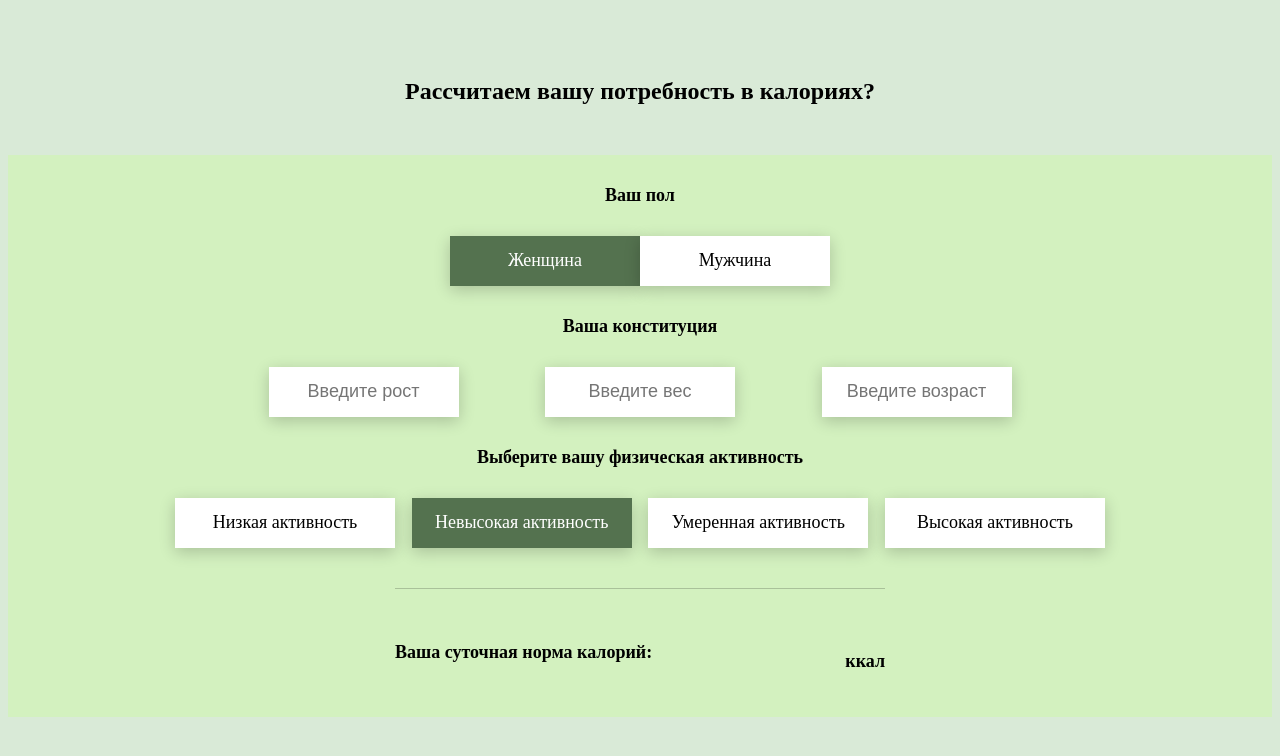
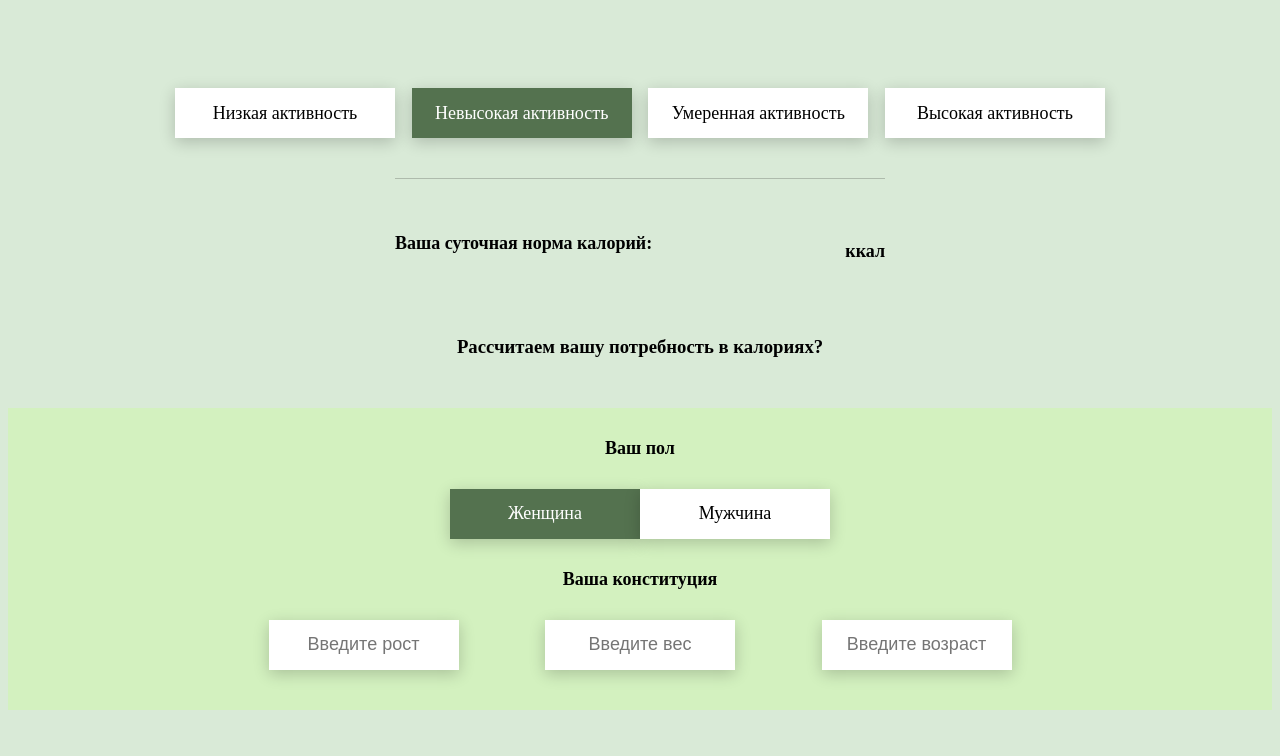
Before and after one commit to byDsh116/Calories_calculator, a plain HTML site: page index.html in a window 1280 px wide. Drawn offline with Linux system fonts and the light colour scheme.

Commit message:
new commit

```diff
--- a/index.html
+++ b/index.html
@@ -9,18 +9,17 @@
 <body>
     <div class="calculating">
         <div class="container">
-            <h2 class="title">Рассчитаем вашу потребность в калориях?
-            </h2>
-            <div class="calculating__field">
-                <div class="calculating__subtitle">
-                    Ваш пол
-                </div>
+            <!-- <h2 class="title">Рассчитаем вашу потребность в калориях?</h2> -->
+
+            <!-- /////// -->
+            <!-- <div class="calculating__field">
+
                 <div class="calculating__choose" id="gender">
                     <div id="woman" class="calculating__choose-item calculating__choose-item_active">Женщина</div>
                     <div id="man" class="calculating__choose-item">Мужчина</div>
-                </div>
-
-                <div class="calculating__subtitle">
+                </div> -->
+<!-- ///// -->
+                <!-- <div class="calculating__subtitle">
                     Ваша конституция
                 </div>
                 <div class="calculating__choose calculating__choose_medium">
@@ -31,7 +30,7 @@
 
                 <div class="calculating__subtitle">
                     Выберите вашу физическая активность
-                </div>
+                </div> -->
                 <div class="calculating__choose calculating__choose_big">
                     <div data-ratio="1.2" id="low" class="calculating__choose-item">Низкая активность </div>
                     <div data-ratio="1.375" id="small"  class="calculating__choose-item calculating__choose-item_active">Невысокая активность</div>
--- a/script.js
+++ b/script.js
@@ -1,4 +1,88 @@
 document.addEventListener('DOMContentLoaded', function () {
+
+    // Создаю хэдр
+    let title = document.createElement('h3')
+    title.setAttribute('class', 'header')
+    title.innerHTML = 'Рассчитаем вашу потребность в калориях?'
+
+    ////////////
+    let calcFieldDiv = document.createElement('div')
+    calcFieldDiv.setAttribute('class', 'calculating__field')
+
+    let calcSubtitle = document.createElement('div')
+    calcSubtitle.setAttribute('class', 'calculating__subtitle')
+    calcSubtitle.innerHTML = 'Ваш пол'
+
+    let chooseGenderDiv = document.createElement('div')
+    chooseGenderDiv.setAttribute('class', 'calculating__choose')
+    chooseGenderDiv.setAttribute('id', 'gender')
+
+    let chooseGenderWoman = document.createElement('div')
+    chooseGenderWoman.setAttribute('class', 'calculating__choose-item calculating__choose-item_active')
+    chooseGenderWoman.setAttribute('id', 'woman')
+    chooseGenderWoman.innerHTML = 'Женщина'
+
+    let chooseGenderMan = document.createElement('div')
+    chooseGenderMan.setAttribute('class', 'calculating__choose-item')
+    chooseGenderMan.setAttribute('id', 'man')
+    chooseGenderMan.innerHTML = 'Мужчина'
+
+    let chooseConstitutionTitle = document.createElement('div')
+    chooseConstitutionTitle.setAttribute('class', 'calculating__subtitle')
+    chooseConstitutionTitle.innerHTML = 'Ваша конституция'
+
+    let constitutionInputsDiv = document.createElement('div')
+    constitutionInputsDiv.setAttribute('class', 'calculating__choose calculating__choose_medium')
+
+
+
+
+    let fillPersonHeight = document.createElement('input')
+    fillPersonHeight.setAttribute('class', 'calculating__choose-item')
+    fillPersonHeight.setAttribute('id', 'height')
+    fillPersonHeight.setAttribute('type', 'text')
+    fillPersonHeight.setAttribute('placeholder', 'Введите рост')
+
+    let fillPersonWeight = document.createElement('input')
+    fillPersonWeight.setAttribute('class', 'calculating__choose-item')
+    fillPersonWeight.setAttribute('id', 'weight')
+    fillPersonWeight.setAttribute('type', 'text')
+    fillPersonWeight.setAttribute('placeholder', 'Введите вес')
+
+    let fillPersonAge = document.createElement('input')
+    fillPersonAge.setAttribute('class', 'calculating__choose-item')
+    fillPersonAge.setAttribute('id', 'age')
+    fillPersonAge.setAttribute('type', 'text')
+    fillPersonAge.setAttribute('placeholder', 'Введите возраст')
+
+    chooseGenderDiv.append(chooseGenderWoman, chooseGenderMan  )
+    calcFieldDiv.append(calcSubtitle, chooseGenderDiv,chooseConstitutionTitle, constitutionInputsDiv)
+    constitutionInputsDiv.append(fillPersonHeight,fillPersonWeight,fillPersonAge)
+    document.body.append(title, calcFieldDiv)
+    ////////////
+
+    // <!-- /////// -->
+    // <div class="calculating__field"> = chooseGenderDiv
+
+
+    //             <div class="calculating__choose calculating__choose_medium">    //
+
+    //                 <input type="text" id="age" placeholder="Введите возраст" class="calculating__choose-item">
+    //             </div>
+
+    //             <div class="calculating__subtitle">
+    //                 Выберите вашу физическая активность
+    //             </div>
+
+
+
+
+
+
+
+
+
+
 
     const result = document.querySelector('.calculating__result span')
     let height, weight, age, gender, ratio;
--- a/style.css
+++ b/style.css
@@ -5,7 +5,8 @@ body{
 .calculating{
     padding: 50px 0;
 }
- .calculating .title{
+ /* .container  нужно создать контейнер и сделать контейнер - хедер */
+ .header{
     text-align: center;
 }
 .calculating__field{
```
Also changed, not shown: 1 other file.
